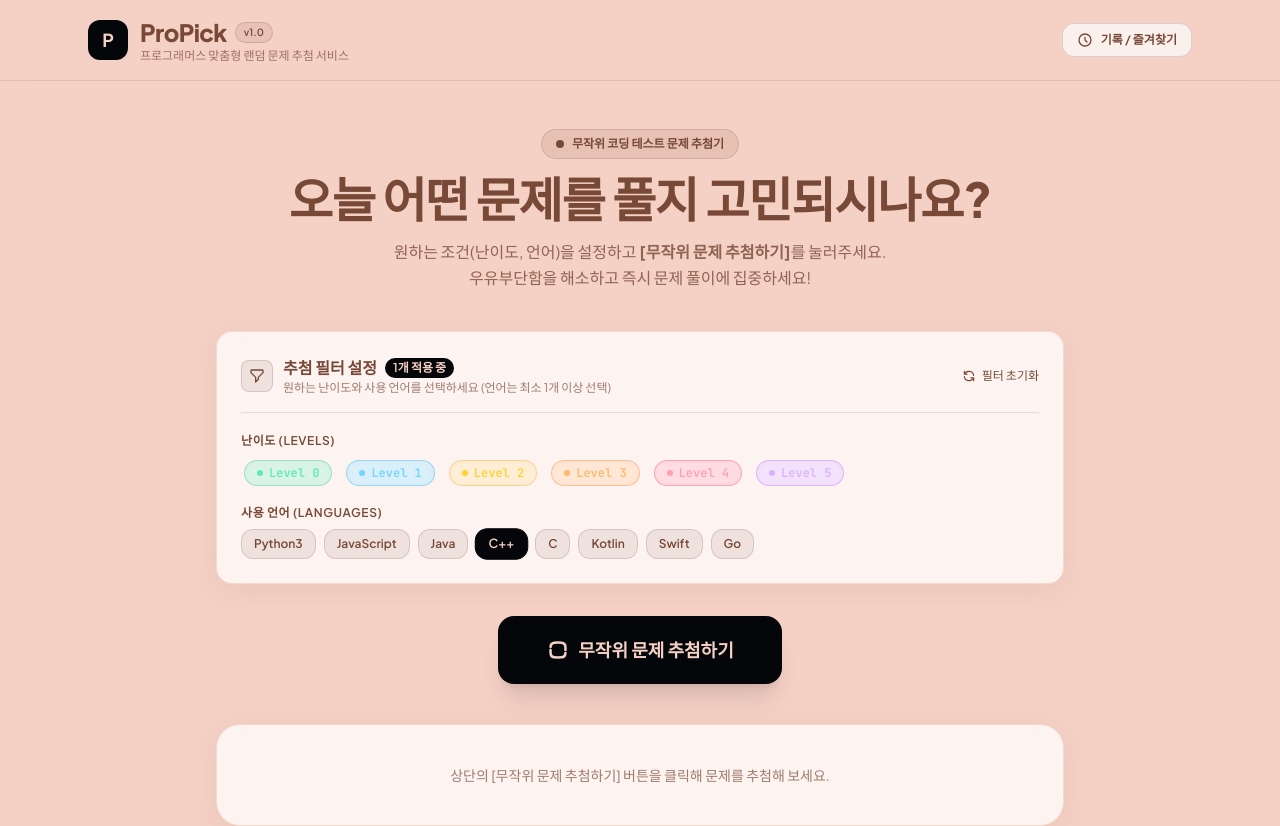
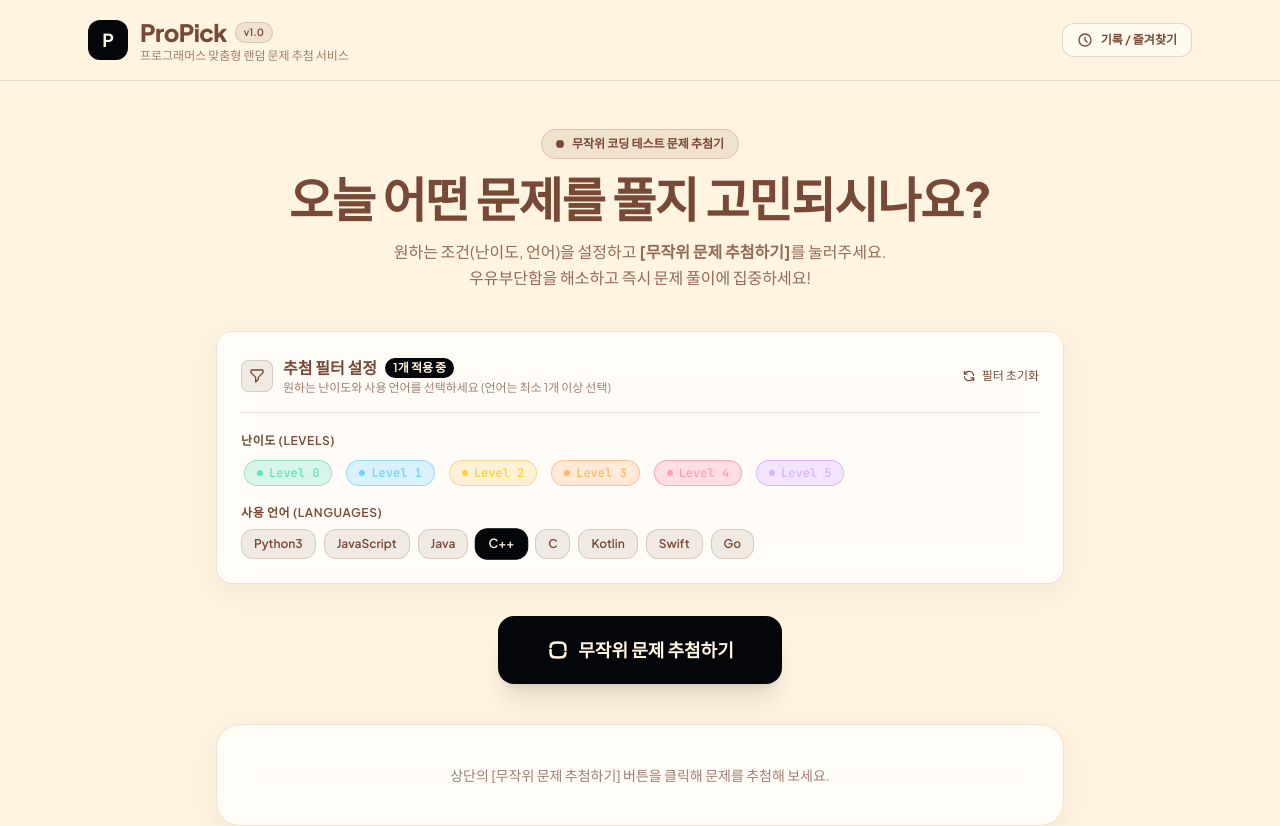
Before and after one commit to AOROKBV/ProPick, a SvelteKit app: page / in a window 1280 px wide. Shown: the top 826 px of the page. Built offline with nearby package versions, Linux system fonts and the light colour scheme.

Commit message:
feat: Dominant Color를 Cream Butter(#FFF4E0)로 변경

```diff
--- a/src/app.html
+++ b/src/app.html
@@ -14,7 +14,7 @@
 
 		%sveltekit.head%
 	</head>
-	<body data-sveltekit-preload-data="hover" class="bg-[#050609] text-[#F5D0C5] font-['Plus_Jakarta_Sans',sans-serif] antialiased selection:bg-[#D69F7E] selection:text-[#050609] min-h-screen">
+	<body data-sveltekit-preload-data="hover" class="bg-[#050609] text-[#FFF4E0] font-['Plus_Jakarta_Sans',sans-serif] antialiased selection:bg-[#D69F7E] selection:text-[#050609] min-h-screen">
 		<div style="display: contents">%sveltekit.body%</div>
 	</body>
 </html>
--- a/src/lib/components/EmptyState.svelte
+++ b/src/lib/components/EmptyState.svelte
@@ -26,7 +26,7 @@
 		{#if onReset}
 			<button
 				onclick={onReset}
-				class="px-5 py-2.5 rounded-xl text-xs font-bold text-[#F5D0C5] bg-[#050609] hover:bg-[#774936] transition-colors cursor-pointer"
+				class="px-5 py-2.5 rounded-xl text-xs font-bold text-[#FFF4E0] bg-[#050609] hover:bg-[#774936] transition-colors cursor-pointer"
 			>
 				필터 초기화하기
 			</button>
--- a/src/lib/components/FilterPanel.svelte
+++ b/src/lib/components/FilterPanel.svelte
@@ -64,7 +64,7 @@
 				<h2 class="text-base font-bold text-[#774936] flex items-center gap-2">
 					추첨 필터 설정
 					{#if activeFilterCount > 0}
-						<span class="px-2 py-0.5 text-xs font-semibold rounded-full bg-[#050609] text-[#F5D0C5]">
+						<span class="px-2 py-0.5 text-xs font-semibold rounded-full bg-[#050609] text-[#FFF4E0]">
 							{activeFilterCount}개 적용 중
 						</span>
 					{/if}
@@ -102,7 +102,7 @@
 						{disabled}
 						class="transition-all duration-200 cursor-pointer rounded-full p-0.5 border text-xs font-medium ${
 							selected
-								? 'ring-2 ring-[#774936] ring-offset-2 ring-offset-[#F5D0C5] scale-105'
+								? 'ring-2 ring-[#774936] ring-offset-2 ring-offset-[#FFF4E0] scale-105'
 								: 'opacity-60 hover:opacity-100 hover:scale-102 border-transparent'
 						}"
 					>
@@ -125,7 +125,7 @@
 						onclick={() => toggleLanguage(lang.id)}
 						{disabled}
 						class="px-3 py-1.5 rounded-xl text-xs font-semibold transition-all duration-200 cursor-pointer border {selected
-							? 'bg-[#050609] text-[#F5D0C5] border-[#050609] scale-105'
+							? 'bg-[#050609] text-[#FFF4E0] border-[#050609] scale-105'
 							: 'bg-[#774936]/10 text-[#774936] border-[#774936]/20 hover:bg-[#774936]/20'}"
 					>
 						{lang.label}
--- a/src/lib/components/Header.svelte
+++ b/src/lib/components/Header.svelte
@@ -10,11 +10,11 @@
 	} = $props();
 </script>
 
-<header class="w-full border-b border-[#774936]/15 bg-[#F5D0C5]/90 backdrop-blur-md sticky top-0 z-40">
+<header class="w-full border-b border-[#774936]/15 bg-[#FFF4E0]/90 backdrop-blur-md sticky top-0 z-40">
 	<div class="max-w-6xl mx-auto px-4 sm:px-6 py-4 flex items-center justify-between">
 		<!-- Brand Logo & Title -->
 		<div class="flex items-center gap-3">
-			<div class="w-10 h-10 rounded-xl bg-[#050609] flex items-center justify-center font-bold text-lg text-[#F5D0C5]">
+			<div class="w-10 h-10 rounded-xl bg-[#050609] flex items-center justify-center font-bold text-lg text-[#FFF4E0]">
 				P
 			</div>
 			<div>
@@ -36,7 +36,7 @@
 		<div class="flex items-center gap-3">
 			<button
 				onclick={onToggleHistory}
-				class="group relative inline-flex items-center gap-2 px-3.5 py-2 rounded-xl text-xs font-semibold text-[#774936] bg-[#FAF0EC] border border-[#774936]/20 hover:bg-[#D69F7E]/20 transition-all duration-200 cursor-pointer"
+				class="group relative inline-flex items-center gap-2 px-3.5 py-2 rounded-xl text-xs font-semibold text-[#774936] bg-[#FFF9EE] border border-[#774936]/20 hover:bg-[#D69F7E]/20 transition-all duration-200 cursor-pointer"
 				title="추첨 기록 및 즐겨찾기"
 			>
 				<svg class="w-4 h-4 text-[#774936] group-hover:scale-110 transition-transform" fill="none" stroke="currentColor" viewBox="0 0 24 24">
@@ -44,7 +44,7 @@
 				</svg>
 				<span class="hidden sm:inline">기록 / 즐겨찾기</span>
 				{#if historyCount > 0 || bookmarkCount > 0}
-					<span class="inline-flex items-center justify-center px-1.5 py-0.5 text-[10px] font-bold rounded-full bg-[#050609] text-[#F5D0C5]">
+					<span class="inline-flex items-center justify-center px-1.5 py-0.5 text-[10px] font-bold rounded-full bg-[#050609] text-[#FFF4E0]">
 						{bookmarkCount > 0 ? `★ ${bookmarkCount}` : historyCount}
 					</span>
 				{/if}
--- a/src/lib/components/HistoryDrawer.svelte
+++ b/src/lib/components/HistoryDrawer.svelte
@@ -70,11 +70,11 @@
 		</div>
 
 		<!-- Tab Switcher -->
-		<div class="flex gap-2 p-1 rounded-xl bg-[#F5D0C5] border border-[#774936]/15 mb-4">
+		<div class="flex gap-2 p-1 rounded-xl bg-[#FFF4E0] border border-[#774936]/15 mb-4">
 			<button
 				onclick={() => (activeTab = 'history')}
 				class="flex-1 py-2 text-xs font-semibold rounded-lg transition-all cursor-pointer {activeTab === 'history'
-					? 'bg-[#050609] text-[#F5D0C5] shadow-sm'
+					? 'bg-[#050609] text-[#FFF4E0] shadow-sm'
 					: 'text-[#774936]/70 hover:text-[#774936]'}"
 			>
 				히스토리 ({history.length})
@@ -82,7 +82,7 @@
 			<button
 				onclick={() => (activeTab = 'bookmarks')}
 				class="flex-1 py-2 text-xs font-semibold rounded-lg transition-all cursor-pointer {activeTab === 'bookmarks'
-					? 'bg-[#050609] text-[#F5D0C5] shadow-sm'
+					? 'bg-[#050609] text-[#FFF4E0] shadow-sm'
 					: 'text-[#774936]/70 hover:text-[#774936]'}"
 			>
 				★ 즐겨찾기 ({bookmarkedHistoryItems.length})
--- a/src/lib/components/RandomizerCard.svelte
+++ b/src/lib/components/RandomizerCard.svelte
@@ -112,7 +112,7 @@
 					href={programmersUrl}
 					target="_blank"
 					rel="noopener noreferrer"
-					class="flex-1 inline-flex items-center justify-center gap-2.5 px-6 py-4 rounded-2xl text-sm font-bold text-[#F5D0C5] bg-[#050609] hover:bg-[#774936] transition-colors duration-200 shadow-md cursor-pointer group/link"
+					class="flex-1 inline-flex items-center justify-center gap-2.5 px-6 py-4 rounded-2xl text-sm font-bold text-[#FFF4E0] bg-[#050609] hover:bg-[#774936] transition-colors duration-200 shadow-md cursor-pointer group/link"
 				>
 					<span>프로그래머스에서 문제 풀기</span>
 					<svg class="w-4 h-4 transition-transform group-hover/link:translate-x-1" fill="none" stroke="currentColor" viewBox="0 0 24 24">
--- a/src/routes/+page.svelte
+++ b/src/routes/+page.svelte
@@ -99,7 +99,7 @@
 	);
 </script>
 
-<div class="min-h-screen flex flex-col bg-[#F5D0C5]">
+<div class="min-h-screen flex flex-col bg-[#FFF4E0]">
 	<!-- Header -->
 	<Header
 		historyCount={history.length}
@@ -137,11 +137,11 @@
 			<button
 				onclick={rollChallenge}
 				disabled={isLoading || isRolling}
-				class="relative group/btn inline-flex items-center justify-center gap-3 px-8 sm:px-12 py-4 sm:py-5 rounded-2xl text-base sm:text-lg font-bold text-[#F5D0C5] bg-[#050609] hover:bg-[#774936] transition-colors duration-200 shadow-xl disabled:opacity-60 cursor-pointer transform hover:-translate-y-0.5 active:translate-y-0"
+				class="relative group/btn inline-flex items-center justify-center gap-3 px-8 sm:px-12 py-4 sm:py-5 rounded-2xl text-base sm:text-lg font-bold text-[#FFF4E0] bg-[#050609] hover:bg-[#774936] transition-colors duration-200 shadow-xl disabled:opacity-60 cursor-pointer transform hover:-translate-y-0.5 active:translate-y-0"
 			>
 				<span class="relative z-10 flex items-center gap-2">
 					{#if isLoading || isRolling}
-						<svg class="w-6 h-6 animate-spin text-[#F5D0C5]" fill="none" viewBox="0 0 24 24">
+						<svg class="w-6 h-6 animate-spin text-[#FFF4E0]" fill="none" viewBox="0 0 24 24">
 							<circle class="opacity-25" cx="12" cy="12" r="10" stroke="currentColor" stroke-width="4"></circle>
 							<path class="opacity-75" fill="currentColor" d="M4 12a8 8 0 018-8V0C5.373 0 0 5.373 0 12h4zm2 5.291A7.962 7.962 0 014 12H0c0 3.042 1.135 5.824 3 7.938l3-2.647z"></path>
 						</svg>
--- a/src/routes/layout.css
+++ b/src/routes/layout.css
@@ -1,7 +1,7 @@
 @import 'tailwindcss';
 
 @theme {
-  --color-brand-pale: #F5D0C5;
+  --color-brand-pale: #FFF4E0;
   --color-brand-sand: #D69F7E;
   --color-brand-wood: #774936;
   --color-brand-dark: #050609;
@@ -63,7 +63,7 @@
 }
 
 ::-webkit-scrollbar-track {
-  background: #F5D0C5;
+  background: #FFF4E0;
 }
 
 ::-webkit-scrollbar-thumb {
```
Also changed, not shown: 2 other files (tests, documents, lock files or other folders).
